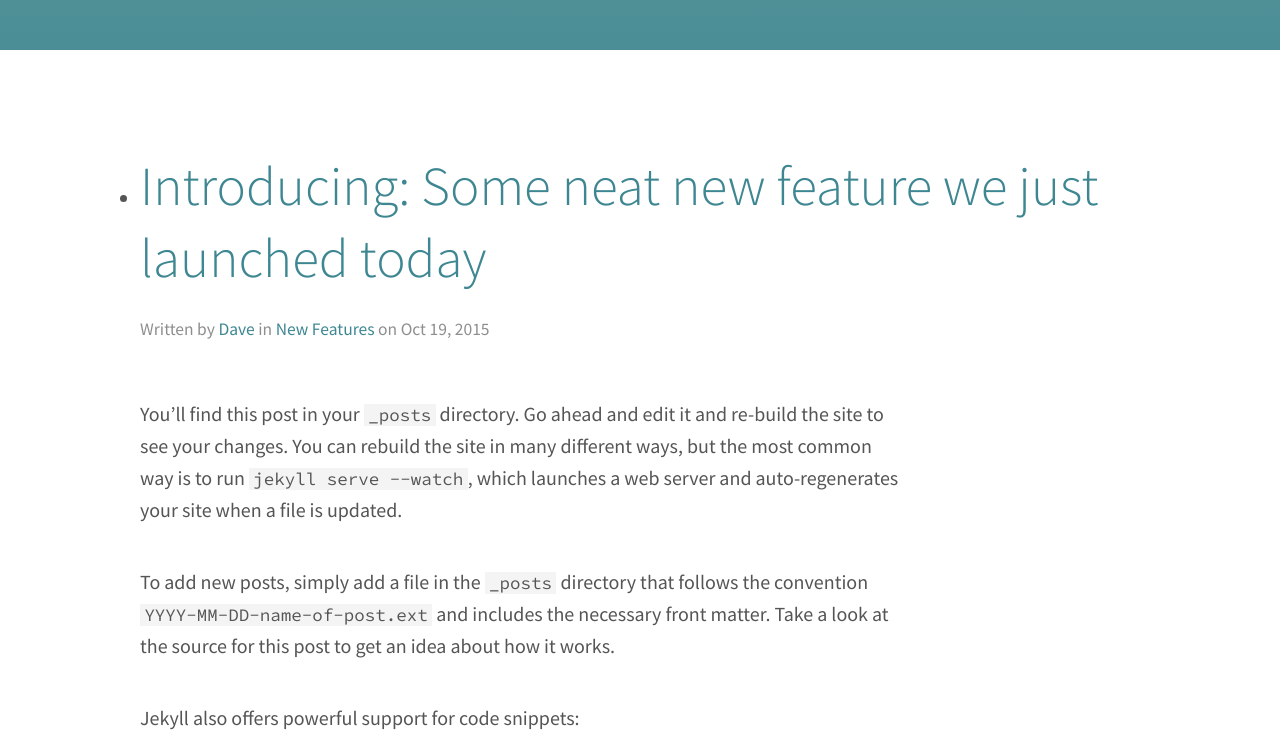
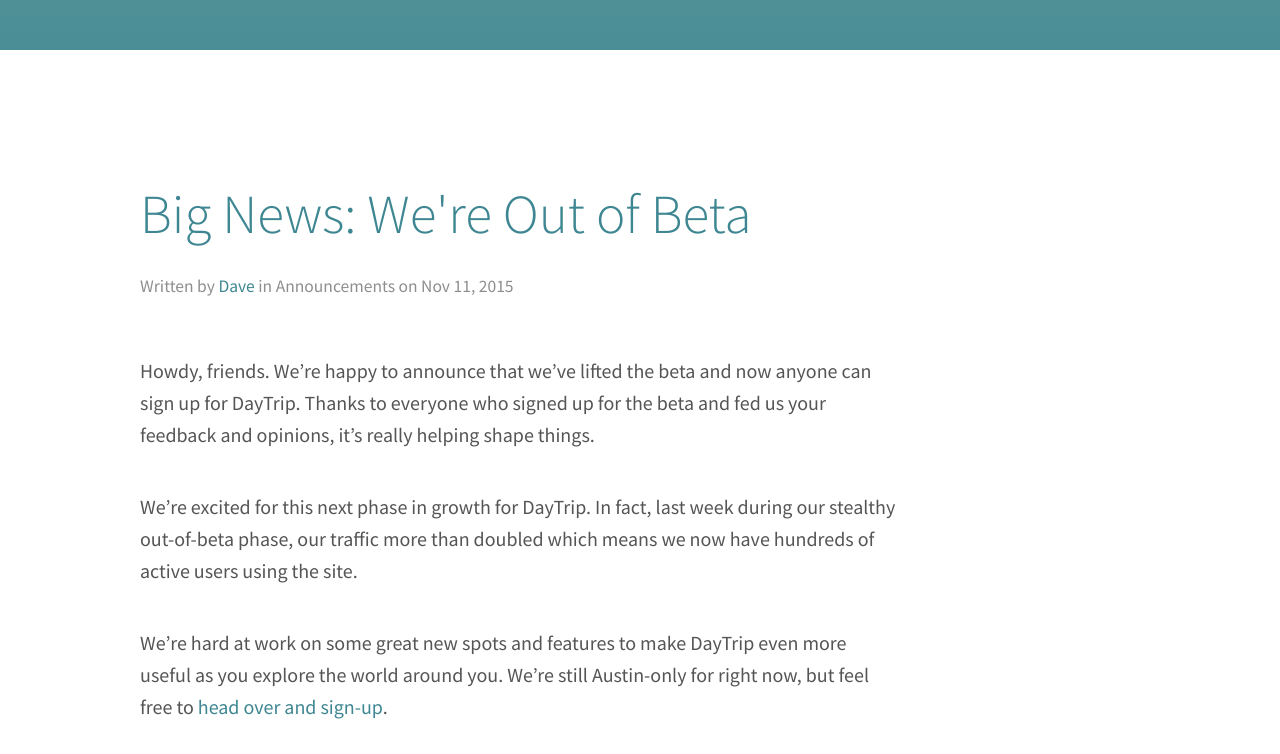
Before and after one commit to Paravel/DayTrip-Blog, a Jekyll site: the page built from index.html, in a window 1280 px wide. Shown: the part 390-1144 px from the top of the page. Built offline with Jekyll 4.4.1, drawn with Linux system fonts in a browser that asks for light colours; some of the changed text lies outside the part shown; grey boxes are pictures that could not be loaded.

Commit message:
Update blog for pre-launch

```diff
--- a/_includes/head.html
+++ b/_includes/head.html
@@ -7,5 +7,10 @@
     <meta name="description" content="{{ site.description }}">
 
     <link rel="stylesheet" href="{{ "/css/main.css" | prepend: site.baseurl }}">
+    <link rel="stylesheet" href="https://fonts.googleapis.com/css?family=Source+Sans+Pro:400,300">
+    <link rel="stylesheet" href="https://fonts.googleapis.com/css?family=Source+Code+Pro:400">
+    <!-- <link rel="stylesheet" href="https://fonts.googleapis.com/css?family=Lora"> -->
+
     <link rel="canonical" href="{{ page.url | replace:'index.html','' | prepend: site.baseurl | prepend: site.url }}">
+
 </head>
--- a/_layouts/default.html
+++ b/_layouts/default.html
@@ -1,5 +1,5 @@
 <!DOCTYPE html>
-<html>
+<html lang="en-us">
 
   {% include head.html %}
 
--- a/_layouts/post.html
+++ b/_layouts/post.html
@@ -5,7 +5,7 @@
   <div class="post">
     <header class="post-header">
       <h1 class="post-title">{{ page.title }}</h1>
-      <p class="post-meta">Written by <a href="">{{ page.author }}</a> in <a href="">{{ page.categories }}</a> on {{ page.date | date: "%b %-d, %Y" }}</p>
+      <p class="post-meta">Written by <a href="https://godaytrip.com/u/{{ page.author.username }}">{{ page.author.name }}</a> in {{ page.categories | join: ', ' | capitalize }} on {{ page.date | date: "%b %-d, %Y" }}</p>
       <!-- Not sure how to use jekyll variables & how to configure author / categories links -->
     </header>
 
--- a/_posts/2015-10-19-welcome-to-jekyll.markdown
+++ /dev/null
@@ -1,20 +0,0 @@
----
-layout: post
-title:  "Introducing: Some neat new feature we just launched today"
-date:   2015-10-19 12:09:40
-author: "Dave"
-categories:
-  - new features
-
----
-You’ll find this post in your `_posts` directory. Go ahead and edit it and re-build the site to see your changes. You can rebuild the site in many different ways, but the most common way is to run `jekyll serve --watch`, which launches a web server and auto-regenerates your site when a file is updated.
-
-To add new posts, simply add a file in the `_posts` directory that follows the convention `YYYY-MM-DD-name-of-post.ext` and includes the necessary front matter. Take a look at the source for this post to get an idea about how it works.
-
-Jekyll also offers powerful support for code snippets:
-
-<div><img src="http://www.fillmurray.com/2000/750"/></div>
-
-To add new posts, simply add a file in the `_posts` directory that follows the convention `YYYY-MM-DD-name-of-post.ext` and includes the necessary front matter. Take a look at the source for this post to get an idea about how it works.
-
-To add new posts, simply add a file in the `_posts` directory that follows the convention `YYYY-MM-DD-name-of-post.ext` and includes the necessary front matter. Take a look at the source for this post to get an idea about how it works.
--- a/_posts/2015-10-20-post-2.markdown
+++ /dev/null
@@ -1,20 +0,0 @@
----
-layout: post
-title:  "Post 2"
-date:   2015-10-19 12:09:37
-author: "Dave"
-categories:
-  - new features
-
----
-You’ll find this post in your `_posts` directory. Go ahead and edit it and re-build the site to see your changes. You can rebuild the site in many different ways, but the most common way is to run `jekyll serve --watch`, which launches a web server and auto-regenerates your site when a file is updated.
-
-To add new posts, simply add a file in the `_posts` directory that follows the convention `YYYY-MM-DD-name-of-post.ext` and includes the necessary front matter. Take a look at the source for this post to get an idea about how it works.
-
-Jekyll also offers powerful support for code snippets:
-
-<div><img src="http://www.fillmurray.com/2000/750"/></div>
-
-To add new posts, simply add a file in the `_posts` directory that follows the convention `YYYY-MM-DD-name-of-post.ext` and includes the necessary front matter. Take a look at the source for this post to get an idea about how it works.
-
-To add new posts, simply add a file in the `_posts` directory that follows the convention `YYYY-MM-DD-name-of-post.ext` and includes the necessary front matter. Take a look at the source for this post to get an idea about how it works.
--- /dev/null
+++ b/_posts/2015-11-11-out-of-beta.markdown
@@ -0,0 +1,17 @@
+---
+layout: post
+title:  "Big News: We're Out of Beta"
+date:   2015-11-11 09:00:00
+author:
+  name: "Dave"
+  username: "davatron5000"
+categories:
+  - Announcements
+
+---
+
+Howdy, friends. We're happy to announce that we've lifted the beta and now anyone can sign up for DayTrip. Thanks to everyone who signed up for the beta and fed us your feedback and opinions, it's really helping shape things.
+
+We're excited for this next phase in growth for DayTrip. In fact, last week during our stealthy out-of-beta phase, our traffic more than doubled which means we now have hundreds of active users using the site.
+
+We're hard at work on some great new spots and features to make DayTrip even more useful as you explore the world around you. We're still Austin-only for right now, but feel free to [head over and sign-up](https://godaytrip.com/users/sign_up).
--- a/_sass/_base.scss
+++ b/_sass/_base.scss
@@ -12,16 +12,6 @@
 header, footer, nav, section, article, hgroup, figure {
 	display: block;
 }
-
-
-
-/* Fonts
--------------------------------------------------------------- */
-@import url(https://fonts.googleapis.com/css?family=Source+Sans+Pro:400,300);
-@import url(https://fonts.googleapis.com/css?family=Source+Code+Pro:400);
-@import url(https://fonts.googleapis.com/css?family=Lora);
-
-
 
 
 /* Base Type & Styles
--- a/_sass/_layout.scss
+++ b/_sass/_layout.scss
@@ -8,7 +8,7 @@
   background-image: linear-gradient(to bottom, #76aaa2, #4a8d95);
   padding: 2em 0;
   overflow: hidden;
-  margin-bottom: 4em;
+  margin-bottom: 10%;
   .logo{
     display: block;
     margin: 0 auto 1em;
@@ -32,8 +32,12 @@
   }
 }
 
+.post-list {
+  list-style-type: none;
+}
+
 .post{
-  margin: 5em 0;
+  margin: 10% 0;
 }
 
 .post-meta{
--- a/index.html
+++ b/index.html
@@ -9,7 +9,7 @@
           <div class="post">
             <header class="post-header">
               <h1 class="post-title"><a href="{{ post.url | prepend: site.baseurl }}">{{ post.title }}</a></h1>
-              <p class="post-meta">Written by <a href="">{{ post.author }}</a> in <a href="">{{ post.categories }}</a> on {{ post.date | date: "%b %-d, %Y" }}</p>
+              <p class="post-meta">Written by <a href="https://godaytrip.com/u/{{ post.author.username }}">{{ post.author.name }}</a> in  {{ post.categories | join: ', ' | capitalize }} on {{ post.date | date: "%b %-d, %Y" }}</p>
               <!-- Not sure how to use jekyll variables & how to configure author / categories links -->
             </header>
 
```
